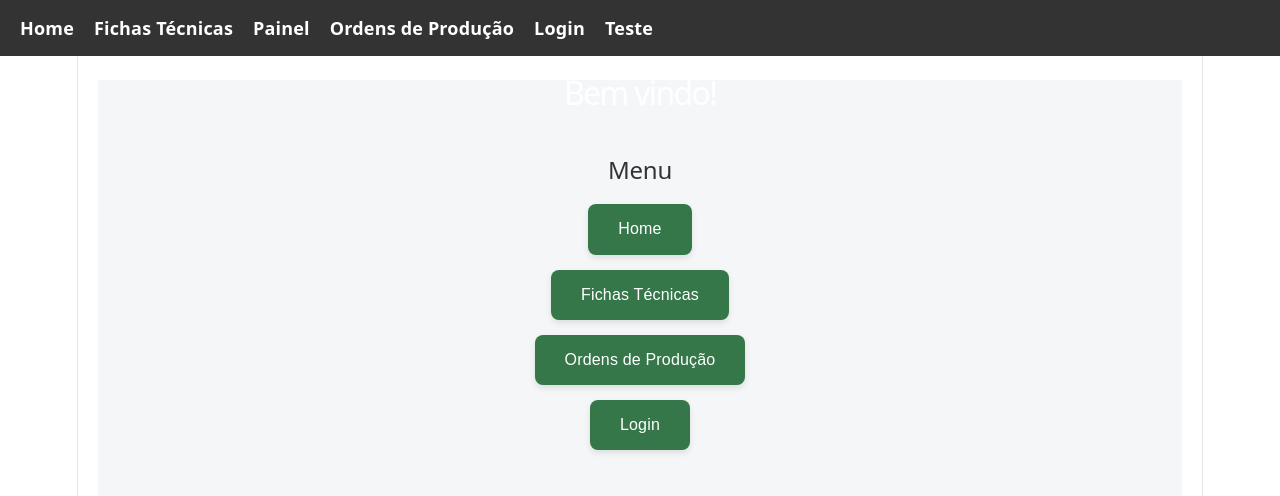
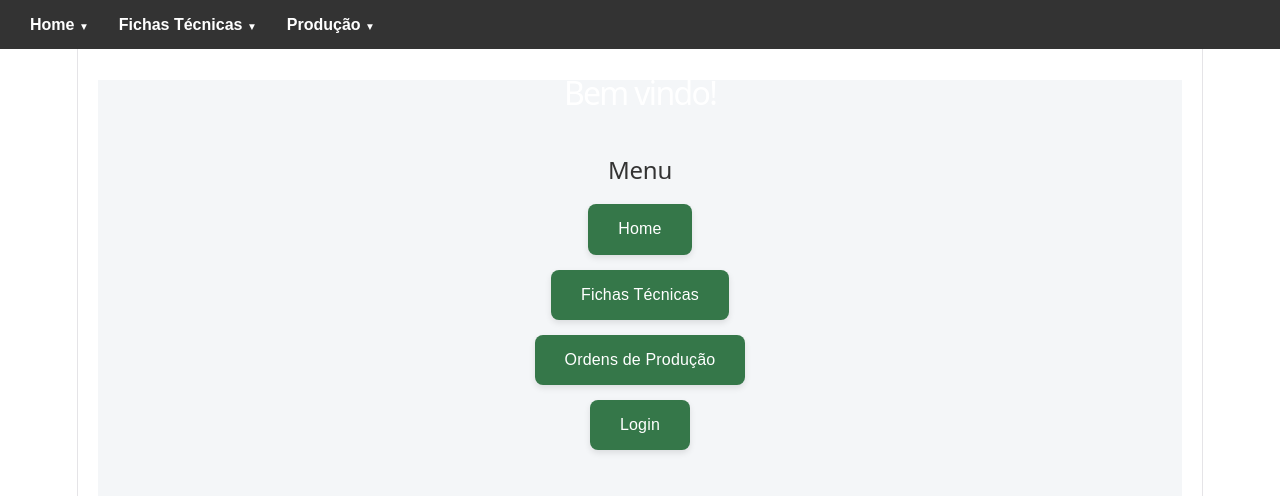
Before and after one commit to andreosenna/FichaTecnica, a React (Vite) app in the folder FTPv1/: page / in a window 1280 px wide. Shown: the top 496 px of the page. Built offline with nearby package versions, Linux system fonts and the light colour scheme.

Commit message:
menu suspenso

```diff
--- a/FTPv1/src/App.jsx
+++ b/FTPv1/src/App.jsx
@@ -1,77 +1,130 @@
 //import { useState } from 'react'
 // import {useLocation} from 'react-router-dom'
-import {BrowserRouter, Routes, Route, Link} from 'react-router-dom'
+import { BrowserRouter, Routes, Route, Link } from 'react-router-dom'
+import React, { useState } from 'react'
 import Home from './pages/Home'
 import FTP from './pages/FTP/FTP'
 import Apontamentos from './pages/OP/Apontamentos'
-import OP from './pages/OP/OPs'
 import Login from './pages/Login'
 import Painel from './pages/OP/Painel'
 import Teste from './pages/Teste'
-//import supabase from './conexao/conexao'
+import OPs from './pages/OP/OPs'
+import './App.css'
 
-import './App.css'
-import OPs from './pages/OP/OPs'
+// --- Subcomponente de Dropdown para Reutilização ---
+const NavDropdown = ({ title, links }) => {
+  const [isOpen, setIsOpen] = useState(false);
+
+  return (
+    <div
+      style={dropdownContainerStyle}
+      onMouseEnter={() => setIsOpen(true)}
+      onMouseLeave={() => setIsOpen(false)}
+    >
+      <button style={buttonMenuStyle}>
+        {title} <span style={{ fontSize: '10px' }}>▼</span>
+      </button>
+
+      {isOpen && (
+        <div style={dropdownMenuStyle}>
+          {links.map((link, index) => (
+            <Link
+              key={index}
+              to={link.path}
+              style={dropdownItemStyle}
+              onClick={() => setIsOpen(false)}
+            >
+              {link.label}
+            </Link>
+          ))}
+        </div>
+      )}
+    </div>
+  );
+};
+
+// --- Estilos Compartilhados ---
+const dropdownContainerStyle = { position: "relative", display: "inline-block" };
+const buttonMenuStyle = {
+  background: "none", border: "none", color: "white",
+  fontWeight: "bold", fontSize: "16px", cursor: "pointer",
+  padding: "5px 10px"
+};
+const dropdownMenuStyle = {
+  position: "absolute", top: "100%", left: "0",
+  backgroundColor: "#444", minWidth: "180px",
+  boxShadow: "0px 8px 16px rgba(0,0,0,0.2)",
+  borderRadius: "4px", zIndex: 1100, display: "flex",
+  flexDirection: "column", padding: "5px 0"
+};
+const dropdownItemStyle = {
+  color: "white", padding: "12px 16px", textDecoration: "none",
+  display: "block", fontSize: "14px", borderBottom: "1px solid #555"
+};
 
 function Layout() {
   const navStyle = {
-    position: "fixed",      // Fixa no topo
-    top: 0,                 // Garante que comece no topo zero
-    left: 0,                // Garante que comece na esquerda zero
-    width: "100%",          // Ocupa 100% da largura horizontal
-    backgroundColor: "#333",
-    padding: "15px 20px",   // Espaçamento interno
-    display: "flex",        // Ativa o Flexbox
-    justifyContent: "flex-start", // Garante que tudo comece à esquerda
-    gap: "20px",            // Espaço entre os botões/links
-    zIndex: 1000,           // Garante que o menu fique na frente de tudo
-    boxSizing: "border-box" // Garante que o padding não estoure os 100%
+    position: "fixed", top: 0, left: 0, width: "100%",
+    backgroundColor: "#333", padding: "10px 20px",
+    display: "flex", alignItems: "center", gap: "10px",
+    zIndex: 1000, boxSizing: "border-box"
+  };
 
-  };
-  const contentStyle = {
-    marginTop: "60px", // Ajuste este valor conforme a altura real do seu menu
-    padding: "20px"    // Opcional: apenas para não encostar nas bordas
-  };
-const linkStyle = {
-    color: "white",
-    textDecoration: "none",
-    fontWeight: "bold"
-  };
-return(
+  const contentStyle = { marginTop: "60px", padding: "20px" };
+
+  return (
     <>
       <nav style={navStyle}>
-        <Link style={linkStyle} to="/">Home</Link>
-        <Link style={linkStyle} to="/FTP">Fichas Técnicas</Link>
-        <Link style={linkStyle} to="/Painel">Painel</Link>
-        <Link style={linkStyle} to="/OPs">Ordens de Produção</Link>
-        <Link style={linkStyle} to="/Login">Login</Link>
-        <Link style={linkStyle} to="/Teste">Teste</Link>
+        {/* 1º Menu: Home */}
+        <NavDropdown
+          title="Home"
+          links={[
+            { label: "Home", path: "/" },
+            { label: "Login", path: "/Login" }
+          ]}
+        />
+
+        {/* 2º Menu: Fichas Técnicas */}
+        <NavDropdown
+          title="Fichas Técnicas"
+          links={[
+            { label: "Fichas Técnicas", path: "/FTP" },
+            { label: "Teste", path: "/Teste" }
+          ]}
+        />
+
+        {/* 3º Menu: Ordens de Produção */}
+        <NavDropdown
+          title="Produção"
+          links={[
+            { label: "Ordens de Produção", path: "/OPs" },
+            { label: "Painel", path: "/Painel" }
+          ]}
+        />
       </nav>
 
       <div style={contentStyle}>
-
         <Routes>
-      <Route path="/" element={<Home/>}/>
-      <Route path="/FTP" element={<FTP/>}/>
-      <Route path="/Apontamentos" element={<Apontamentos/>}/>
-      <Route path="/OPs" element={<OPs/>}/>
-      <Route path="/Painel" element={<Painel/>}/>
-      <Route path="/Login" element={<Login/>}/>
+          <Route path="/" element={<Home />} />
+          <Route path="/FTP" element={<FTP />} />
+          <Route path="/Apontamentos" element={<Apontamentos />} />
+          <Route path="/OPs" element={<OPs />} />
+          <Route path="/Painel" element={<Painel />} />
+          <Route path="/Login" element={<Login />} />
           <Route path="/Apontamentos/:op" element={<Apontamentos />} />
-      <Route path="/Teste" element={<Teste/>} />
-
-
+          <Route path="/Teste" element={<Teste />} />
         </Routes>
       </div>
     </>
-
   )
 }
-function App(){
-  return(
+
+function App() {
+  return (
     <BrowserRouter>
       <Layout />
     </BrowserRouter>
   )
 }
-export default App
+
+export default App;
```
Lines whose indentation alone changed are shown as unchanged.
